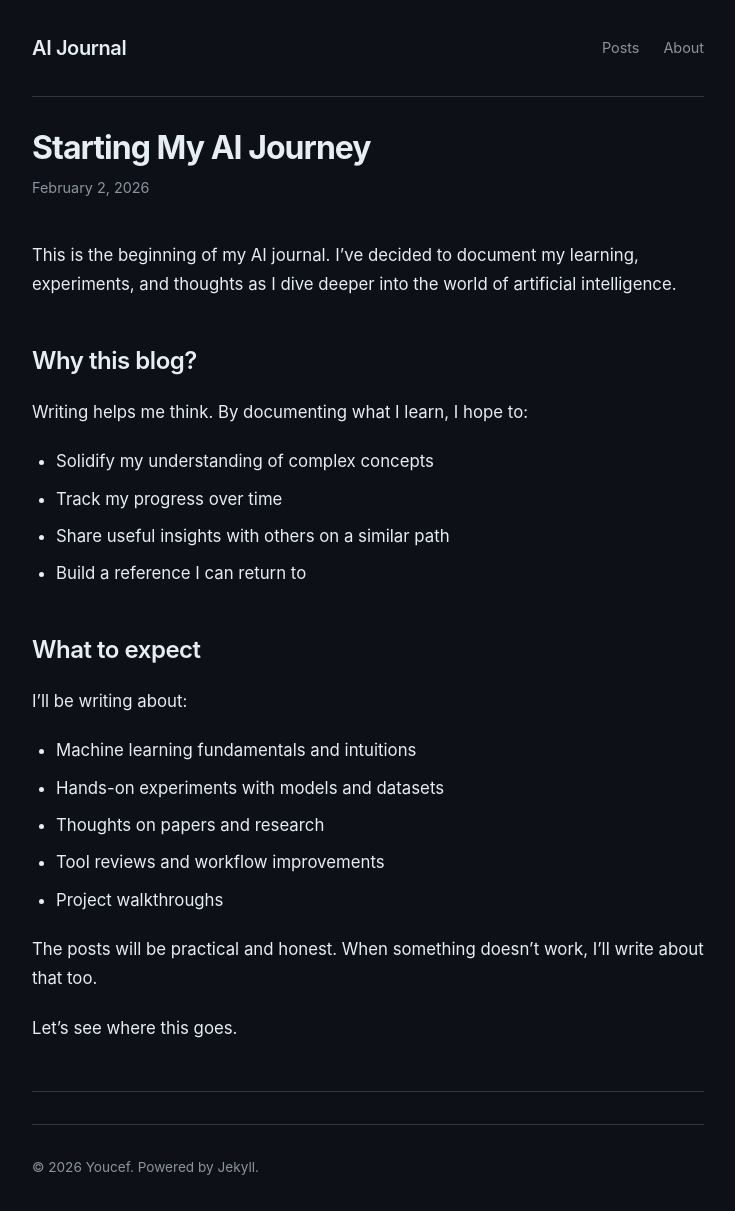
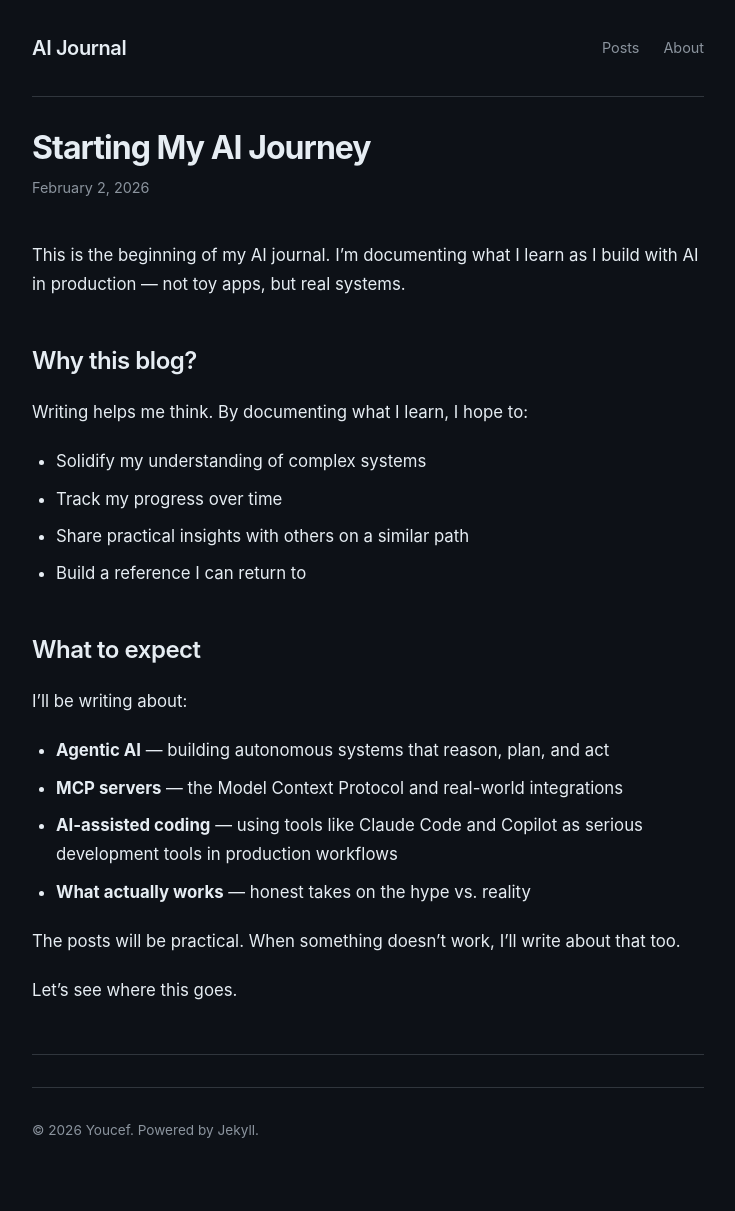
Before and after one commit to youcefjd/youcefdjeddar, a Jekyll site: the page built from _posts/2026-02-02-hello-world.md, in a window 1280 px wide. Shown: the whole page, without its empty margins (272-1007 px from the left). Built offline with Jekyll 4.4.1, drawn with Linux system fonts in a browser that asks for light colours; after the commit the page ends 1174 px from its top, so only the background shows below that.

Commit message:
Update intro to focus on agentic AI, MCP, and production coding
Co-Authored-By: Claude Opus 4.5 <noreply@anthropic.com>

```diff
--- a/_posts/2026-02-02-hello-world.md
+++ b/_posts/2026-02-02-hello-world.md
@@ -2,30 +2,29 @@
 layout: post
 title: "Starting My AI Journey"
 date: 2026-02-02
-description: "First post of my AI journal - why I'm documenting this journey and what to expect."
+description: "Why I'm writing about agentic AI, MCP servers, and AI-assisted coding in production."
 ---
 
-This is the beginning of my AI journal. I've decided to document my learning, experiments, and thoughts as I dive deeper into the world of artificial intelligence.
+This is the beginning of my AI journal. I'm documenting what I learn as I build with AI in production — not toy apps, but real systems.
 
 ## Why this blog?
 
 Writing helps me think. By documenting what I learn, I hope to:
 
-- Solidify my understanding of complex concepts
+- Solidify my understanding of complex systems
 - Track my progress over time
-- Share useful insights with others on a similar path
+- Share practical insights with others on a similar path
 - Build a reference I can return to
 
 ## What to expect
 
 I'll be writing about:
 
-- Machine learning fundamentals and intuitions
-- Hands-on experiments with models and datasets
-- Thoughts on papers and research
-- Tool reviews and workflow improvements
-- Project walkthroughs
+- **Agentic AI** — building autonomous systems that reason, plan, and act
+- **MCP servers** — the Model Context Protocol and real-world integrations
+- **AI-assisted coding** — using tools like Claude Code and Copilot as serious development tools in production workflows
+- **What actually works** — honest takes on the hype vs. reality
 
-The posts will be practical and honest. When something doesn't work, I'll write about that too.
+The posts will be practical. When something doesn't work, I'll write about that too.
 
 Let's see where this goes.
```
Also changed, not shown: _pages/about.md (+8 -2 lines).
